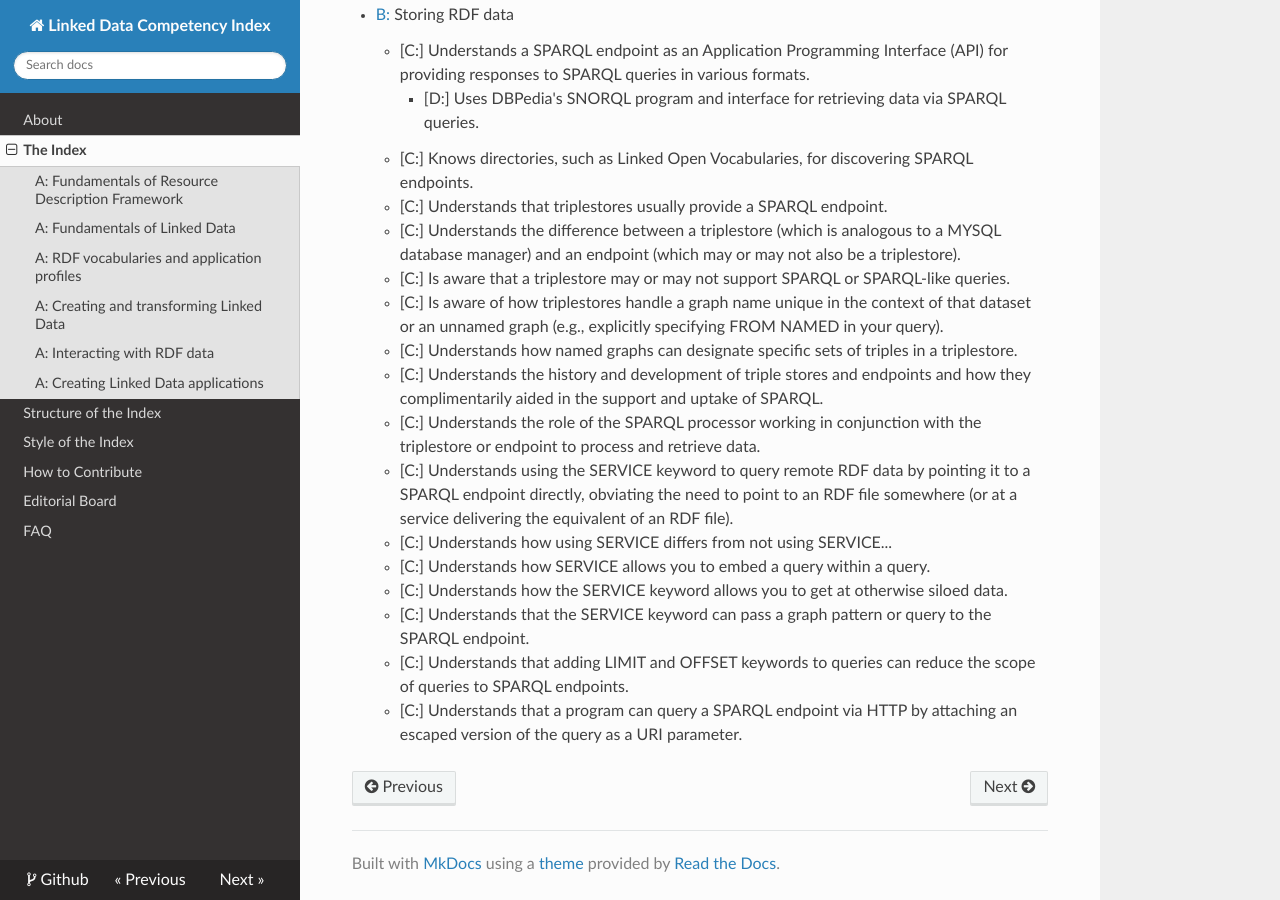
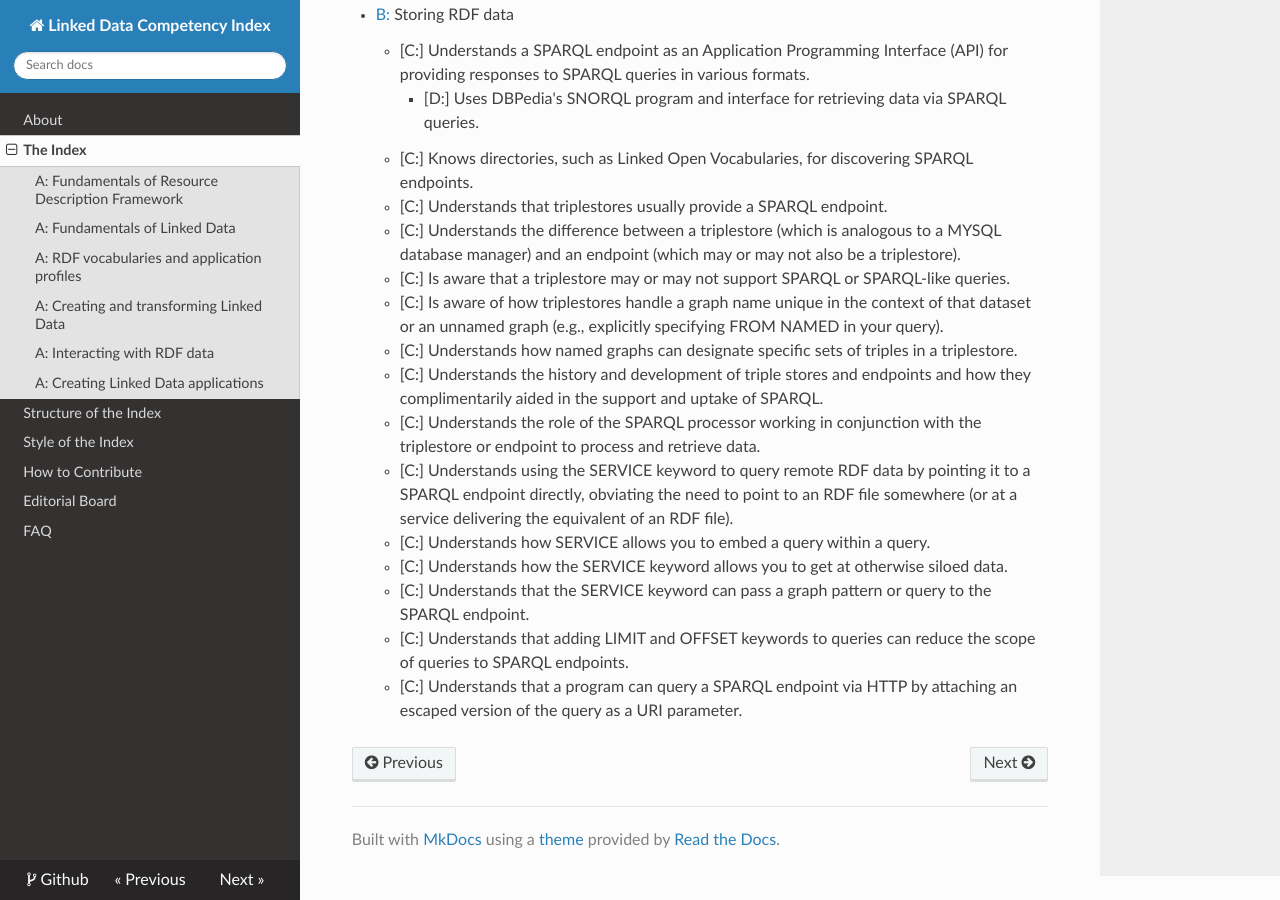
Before and after one commit to dcmi/ldci, an MkDocs documentation site: the page built from docs/D2695955.md, in a window 1280 px wide and 900 px high, scrolled down 8925 px. Built offline with MkDocs 1.6.1, drawn with Linux system fonts in a browser that asks for light colours; nearby versions of some CDN libraries; old or Windows-style settings are respelled for this version of MkDocs.

Commit message:
Deleted as requested per comments

```diff
--- a/docs/D2695955.md
+++ b/docs/D2695955.md
@@ -236,7 +236,6 @@ Note: Hover over a code to see its URI.  Click on a code to visit its full defin
     * [C:] Understands the history and development of triple stores and endpoints and how they complimentarily aided in the support and uptake of SPARQL.
     * [C:] Understands the role of the SPARQL processor working in conjunction with the triplestore or endpoint to process and retrieve data.
     * [C:] Understands using the SERVICE keyword to query remote RDF data by pointing it to a SPARQL endpoint directly, obviating the need to point to an RDF file somewhere (or at a service delivering the equivalent of an RDF file).
-    * [C:] Understands how using SERVICE differs from not using SERVICE...
     * [C:] Understands how SERVICE allows you to embed a query within a query.
     * [C:] Understands how the SERVICE keyword allows you to get at otherwise siloed data.
     * [C:] Understands that the SERVICE keyword can pass a graph pattern or query to the SPARQL endpoint.
```
